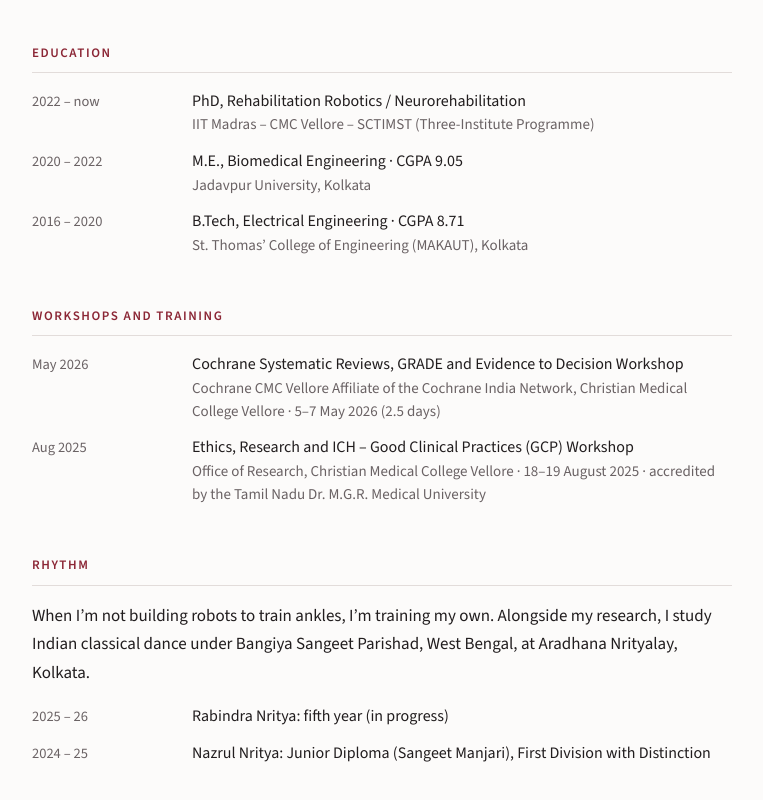
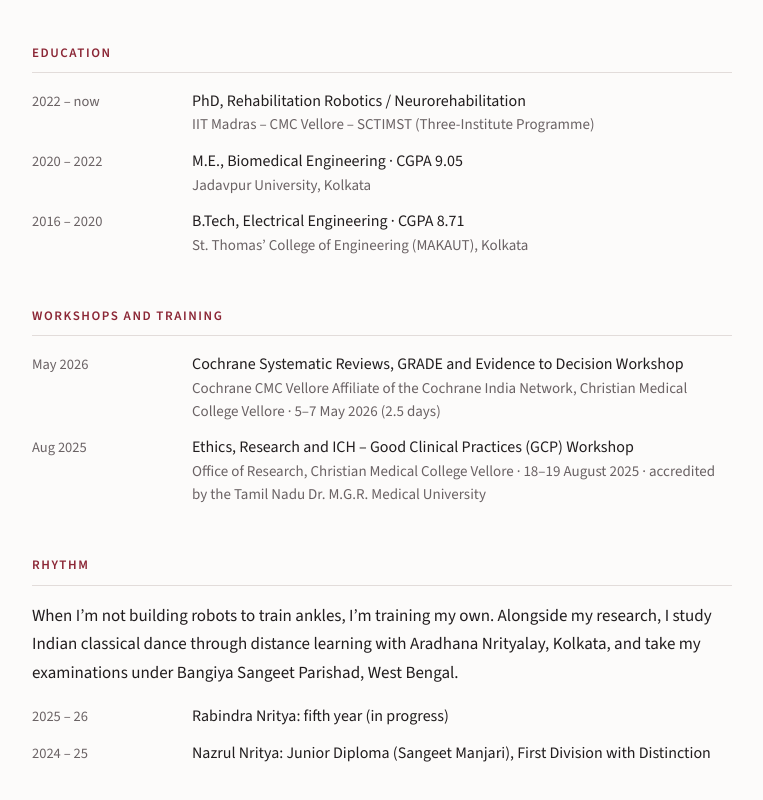
Before and after one commit to Neelakshi5597/Neelakshi5597.github.io, a plain HTML site: page index.html in a window 1280 px wide. Shown: the part 1524-2324 px from the top of the page, without its empty margins (364-1127 px from the left). Drawn offline with nearby package versions, Linux system fonts and the light colour scheme.

Commit message:
Add files via upload

```diff
--- a/index.html
+++ b/index.html
@@ -77,7 +77,7 @@
     </ul>
 
     <h2>Rhythm</h2>
-    <p>When I’m not building robots to train ankles, I’m training my own. Alongside my research, I study Indian classical dance under Bangiya Sangeet Parishad, West Bengal, at Aradhana Nrityalay, Kolkata.</p>
+    <p>When I’m not building robots to train ankles, I’m training my own. Alongside my research, I study Indian classical dance through distance learning with Aradhana Nrityalay, Kolkata, and take my examinations under Bangiya Sangeet Parishad, West Bengal.</p>
     <ul class="dated">
       <li><span class="d">2025 – 26</span><span>Rabindra Nritya: fifth year (in progress)</span></li>
       <li><span class="d">2024 – 25</span><span>Nazrul Nritya: Junior Diploma (Sangeet Manjari), First Division with Distinction</span></li>
```
